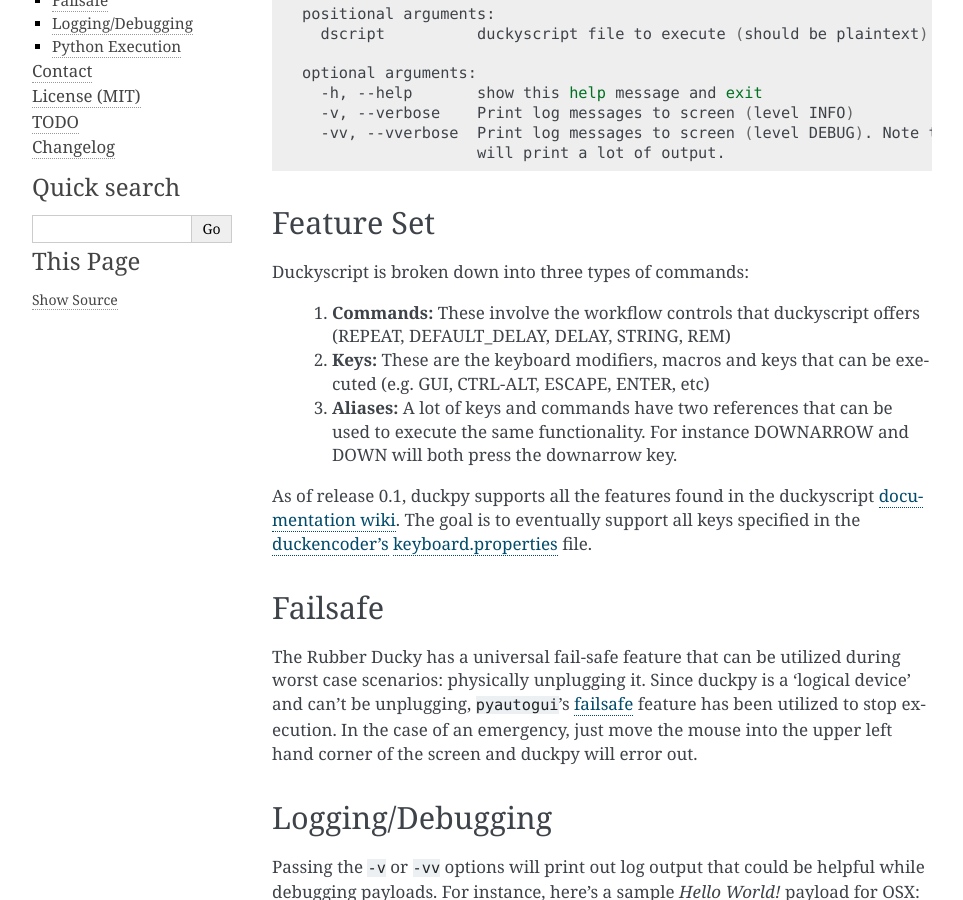
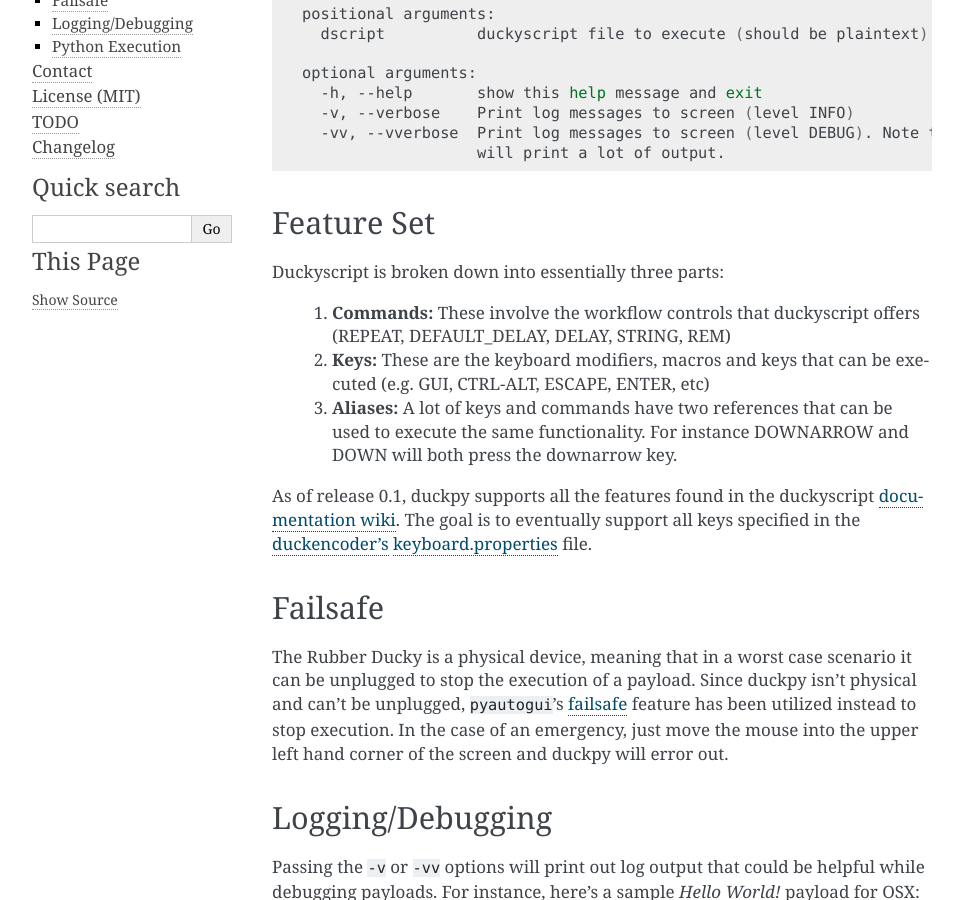
Before and after one commit to learnitall/duckpy, a Sphinx documentation site: the page built from docs/usage.rst, in a window 1280 px wide and 900 px high, scrolled down 389 px. Shown: the whole window, without its empty margins (148-1111 px from the left). Built offline with Sphinx 7.4.7, drawn with Linux system fonts in a browser that asks for light colours.

Commit message:
Fixed typos and added clarity in usage documentation

```diff
--- a/docs/usage.rst
+++ b/docs/usage.rst
@@ -31,7 +31,7 @@
 Feature Set
 -----------
 
-Duckyscript is broken down into three types of commands:
+Duckyscript is broken down into essentially three parts:
 
    1. **Commands:** These involve the workflow controls that duckyscript
       offers (REPEAT, DEFAULT_DELAY, DELAY, STRING, REM)
@@ -55,13 +55,13 @@
 Failsafe
 --------
 
-The Rubber Ducky has a universal fail-safe feature that can be utilized during
-worst case scenarios: physically unplugging it. Since duckpy is a 'logical
-device' and can't be unplugging, ``pyautogui``'s `failsafe
+The Rubber Ducky is a physical device, meaning that in a worst case scenario
+it can be unplugged to stop the execution of a payload. Since duckpy isn't
+physical and can't be unplugged, ``pyautogui``'s `failsafe
 <http://pyautogui.readthedocs.io/en/latest/introduction.html#fail-safes>`_
-feature has been utilized to stop execution. In the case of an emergency, just
-move the mouse into the upper left hand corner of the screen and duckpy will
-error out.
+feature has been utilized instead to stop execution. In the case of an
+emergency, just move the mouse into the upper left hand corner of the screen
+and duckpy will error out.
 
 
 Logging/Debugging
```
